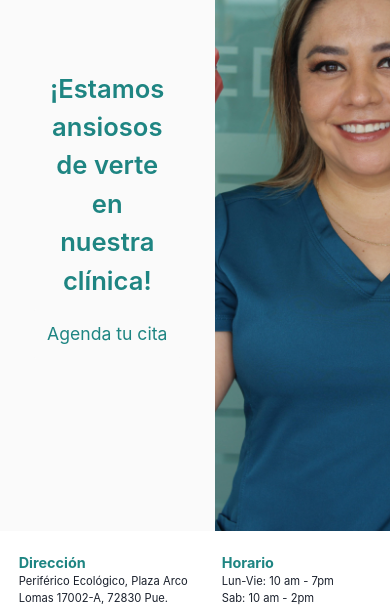
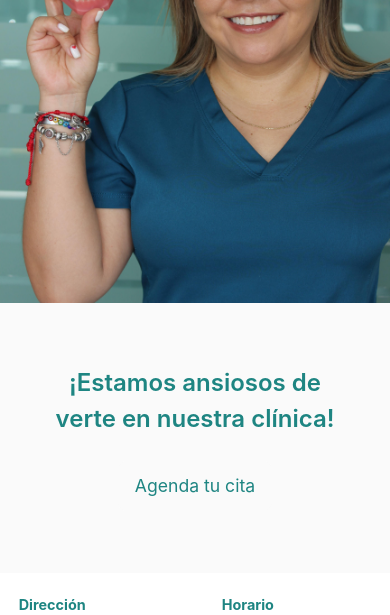
Before and after one commit to JAngelGC/u-smile-website, a Next.js app: page /contacto in a window 390 px wide. Shown: the part 1775-2390 px from the top of the page. Built offline with nearby package versions, Linux system fonts and the light colour scheme.

Commit message:
Adding media queries for call to action component

```diff
--- a/src/components/ui/CallToAction.module.css
+++ b/src/components/ui/CallToAction.module.css
@@ -34,3 +34,60 @@
   width: 45%;
   height: 100%;
 }
+
+/**************************/
+/* BELOW 1344px /smaller desktops */
+/**************************/
+@media (max-width: 84em) {
+}
+
+/**************************/
+/* BELOW 1200px /landscape tablets */
+/**************************/
+@media (max-width: 75em) {
+}
+
+/**************************/
+/* BELOW 940px /  tablets */
+/**************************/
+@media (max-width: 59em) {
+}
+
+/**************************/
+/* BELOW 700px /  smaller tablets */
+/**************************/
+@media (max-width: 44em) {
+}
+
+/**************************/
+/* BELOW 544px /  phones */
+/**************************/
+@media (max-width: 34em) {
+  .section-cta {
+    flex-direction: column-reverse;
+    height: 80vh;
+  }
+
+  .box-img {
+    width: 100%;
+    height: 60%;
+  }
+
+  .box-text {
+    width: 100%;
+    height: 40%;
+    padding: 1rem 0;
+  }
+
+  .box-text p {
+    width: 80%;
+    font-size: 3rem;
+    padding-bottom: 1rem;
+  }
+}
+
+/**************************/
+/* BELOW 375px /  phones */
+/**************************/
+@media (max-width: 23em) {
+}
--- a/src/components/ui/SectionInfo.module.css
+++ b/src/components/ui/SectionInfo.module.css
@@ -41,3 +41,60 @@
   font-size: var(--fs-mid-text);
   color: var(--black-color);
 }
+
+/**************************/
+/* BELOW 1344px /smaller desktops */
+/**************************/
+@media (max-width: 84em) {
+}
+
+/**************************/
+/* BELOW 1200px /landscape tablets */
+/**************************/
+@media (max-width: 75em) {
+}
+
+/**************************/
+/* BELOW 940px /  tablets */
+/**************************/
+@media (max-width: 59em) {
+}
+
+/**************************/
+/* BELOW 700px /  smaller tablets */
+/**************************/
+@media (max-width: 44em) {
+}
+
+/**************************/
+/* BELOW 544px /  phones */
+/**************************/
+@media (max-width: 34em) {
+  .section-info {
+    height: 60vh;
+    /* background-color: yellow; */
+
+    margin-bottom: 5rem;
+  }
+
+  .section-info.leftText,
+  .section-info.rightText {
+    flex-direction: column;
+  }
+
+  .box-img {
+    height: 100%;
+    width: 100%;
+  }
+
+  .box-text {
+    padding: 1rem 3rem;
+    width: 100%;
+  }
+}
+
+/**************************/
+/* BELOW 375px /  phones */
+/**************************/
+@media (max-width: 23em) {
+}
```
